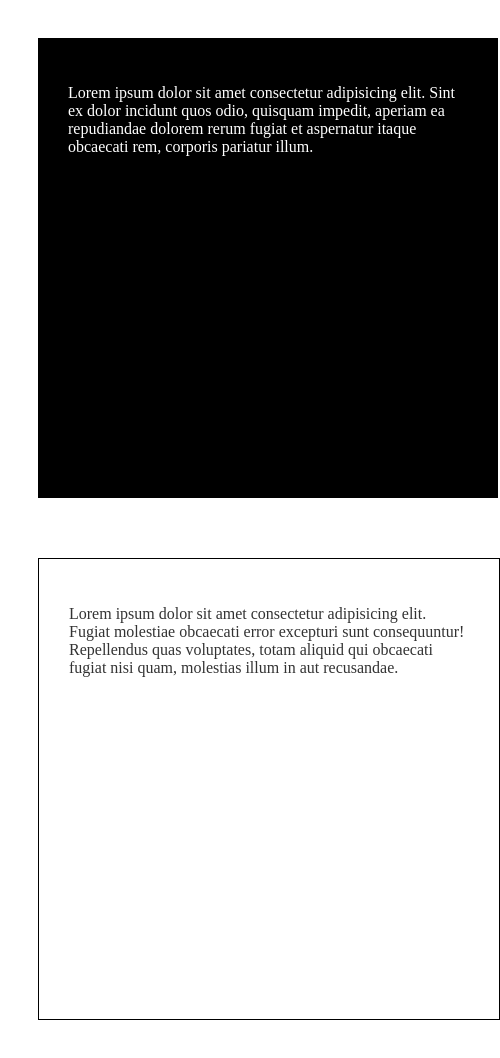
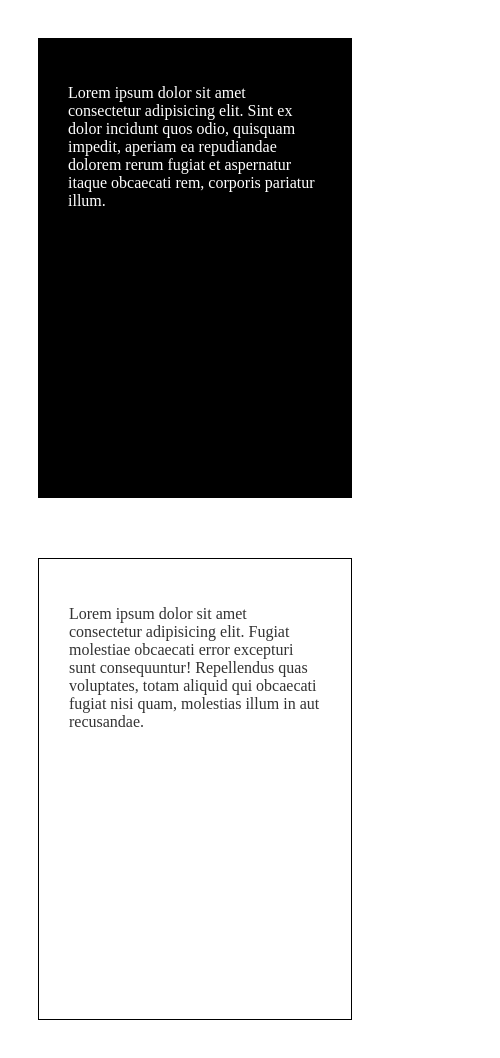
Before and after one commit to ThainanCouto/Senai, a plain HTML site: page espacamento/index.html in a window 390 px wide. Shown: the whole page, 500 px wide, since content can reach past the window. Drawn offline with Linux system fonts and the light colour scheme.

Commit message:
Responsivo

```diff
--- a/espacamento/estilo.css
+++ b/espacamento/estilo.css
@@ -5,7 +5,7 @@
 }
 
 .black{
-    width: 400px;
+    max-width: 400px;
     height: 400px;
     background-color: #000;
     color: #fff;
@@ -14,7 +14,7 @@
 }
 
 .white{
-    width: 400px;
+    max-width: 400px;
     height: 400px;
     color: #333;
     padding: 30px;
```
